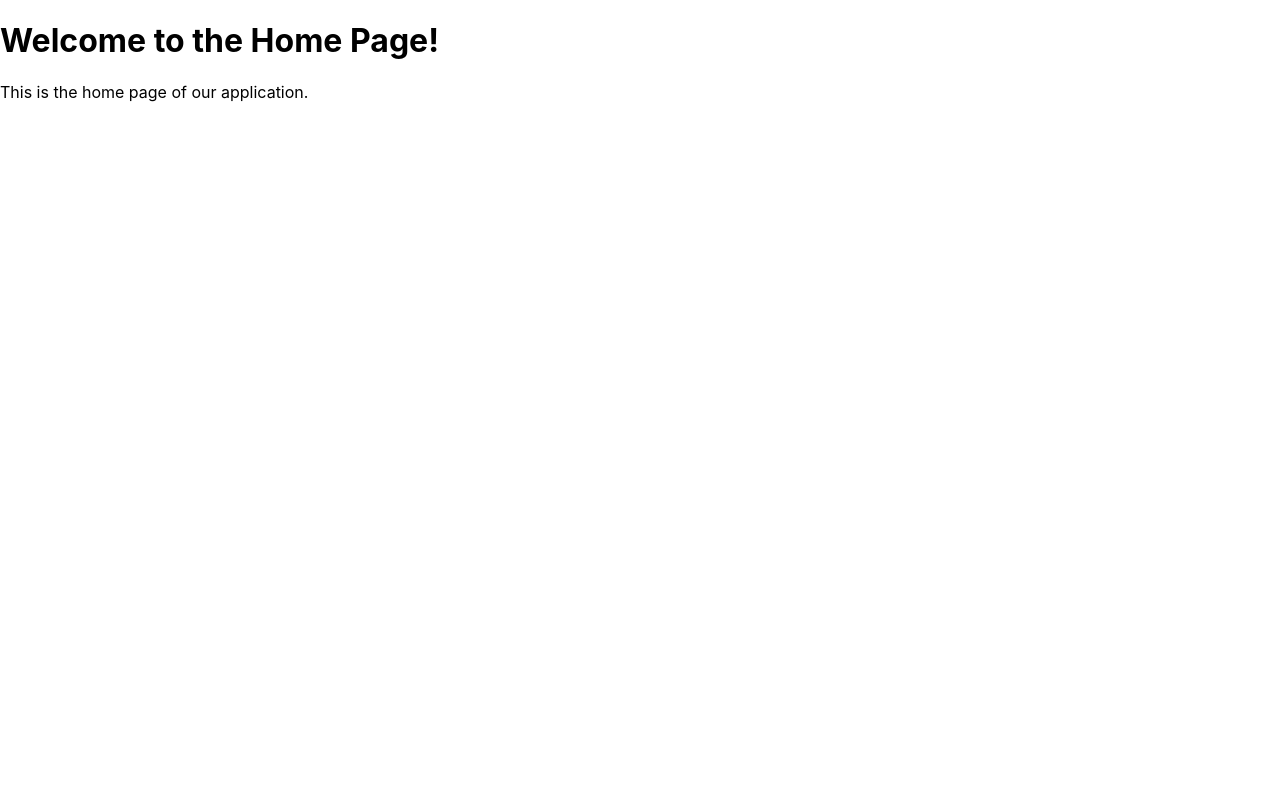
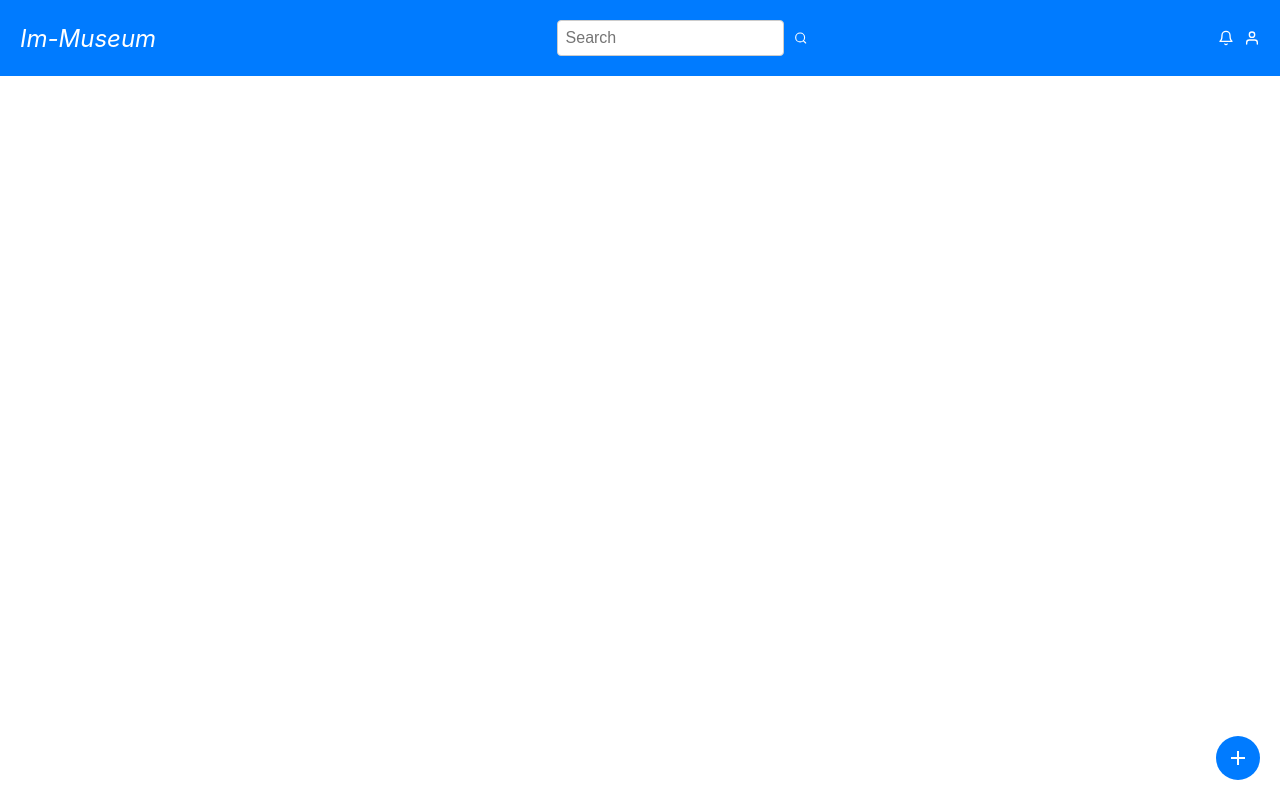
Before and after one commit to rtkpuri321/im-museum-frontend, a React (Create React App) app in the folder im-museum-ui/: page /home in a window 1280 px wide. Built offline with nearby package versions, Linux system fonts and the light colour scheme.

Commit message:
homepage, image and profilesection

```diff
--- a/im-museum-ui/package.json
+++ b/im-museum-ui/package.json
@@ -8,6 +8,7 @@
     "@testing-library/user-event": "^13.5.0",
     "react": "^18.2.0",
     "react-dom": "^18.2.0",
+    "react-icons": "^5.0.1",
     "react-router-dom": "^6.22.3",
     "react-scripts": "5.0.1",
     "web-vitals": "^2.1.4"
--- a/im-museum-ui/src/Home/Home.js
+++ b/im-museum-ui/src/Home/Home.js
@@ -1,12 +1,41 @@
-import React from 'react';
+import React, { useState } from 'react';
+import { Link } from 'react-router-dom';
+import { FiSearch, FiBell, FiUser, FiHome } from 'react-icons/fi'; // Import FiUser for profile icon
+import { RiAddLine } from 'react-icons/ri';
+import ImageGrid from './ImageGrid';
+import ProfileSection from './ProfileSection';
+import './Homepage.css';
 
-const Home = () => {
+function Home() {
+  const [isProfileActive, setIsProfileActive] = useState(false);
+
+  const toggleProfile = () => {
+    setIsProfileActive(!isProfileActive);
+  };
+
   return (
     <div>
-      <h1>Welcome to the Home Page!</h1>
-      <p>This is the home page of our application.</p>
+      <header className="header">
+        <Link to="/home" className="title"><i>Im-Museum</i></Link>
+        <div className="search-bar">
+          <input type="text" placeholder="Search" />
+          <FiSearch />
+        </div>
+        <div className="icons">
+          <FiBell />
+          {isProfileActive ? (
+            <FiHome onClick={toggleProfile} /> // Home icon when profile is active
+          ) : (
+            <FiUser onClick={toggleProfile} /> // Profile icon when profile is not active
+          )}
+        </div>
+      </header>
+      <main>
+        {isProfileActive ? <ProfileSection /> : <ImageGrid />} {/* Display ProfileSection when profile is active */}
+        <RiAddLine className="add-button" />
+      </main>
     </div>
   );
-};
+}
 
 export default Home;
--- /dev/null
+++ b/im-museum-ui/src/Home/Homepage.css
@@ -0,0 +1,70 @@
+/* Homepage.css */
+
+/* Header styles */
+.header {
+    background-color: #007bff; /* Blue background color */
+    color: #fff; /* White text color */
+    padding: 20px;
+    display: flex;
+    justify-content: space-between;
+    align-items: center;
+  }
+
+  .title {
+    font-size: 24px;
+    text-decoration: none;
+    color: inherit;
+  }
+
+  .search-bar {
+    display: flex;
+    align-items: center;
+  }
+
+  .search-bar input {
+    width: 200px;
+    padding: 8px;
+    margin-right: 10px;
+    border-radius: 5px;
+    border: none;
+    outline: none;
+  }
+
+  .icons {
+    display: flex;
+    align-items: center;
+  }
+
+  .icons > * {
+    margin-left: 10px;
+  }
+
+  /* Main content styles */
+  main {
+    padding: 20px;
+  }
+
+  .add-button {
+    position: fixed;
+    bottom: 20px;
+    right: 20px;
+    font-size: 24px;
+    background-color: #007bff; /* Blue background color */
+    color: #fff; /* White text color */
+    border: none;
+    border-radius: 50%;
+    padding: 10px;
+    cursor: pointer;
+  }
+
+  /* Profile section styles */
+  .profile-section {
+    background-color: #fff; /* White background color */
+    border-radius: 10px;
+    box-shadow: 0 0 10px rgba(0, 0, 0, 0.1);
+    padding: 20px;
+  }
+
+  .profile-section h2 {
+    margin-bottom: 10px;
+  }
--- /dev/null
+++ b/im-museum-ui/src/Home/ImageGrid.js
@@ -0,0 +1,12 @@
+// ImageGrid.js
+import React from 'react';
+
+function ImageGrid() {
+  return (
+    <div className="image-grid">
+      {/* Your grid of images goes here */}
+    </div>
+  );
+}
+
+export default ImageGrid;
--- /dev/null
+++ b/im-museum-ui/src/Home/ProfileSection.js
@@ -0,0 +1,12 @@
+// ProfileSection.js
+import React from 'react';
+
+function ProfileSection() {
+  return (
+    <div className="profile-section">
+      {/* Profile information and settings go here */}
+    </div>
+  );
+}
+
+export default ProfileSection;
```
Also changed, not shown: 1 other file (tests, documents, lock files or other folders).
